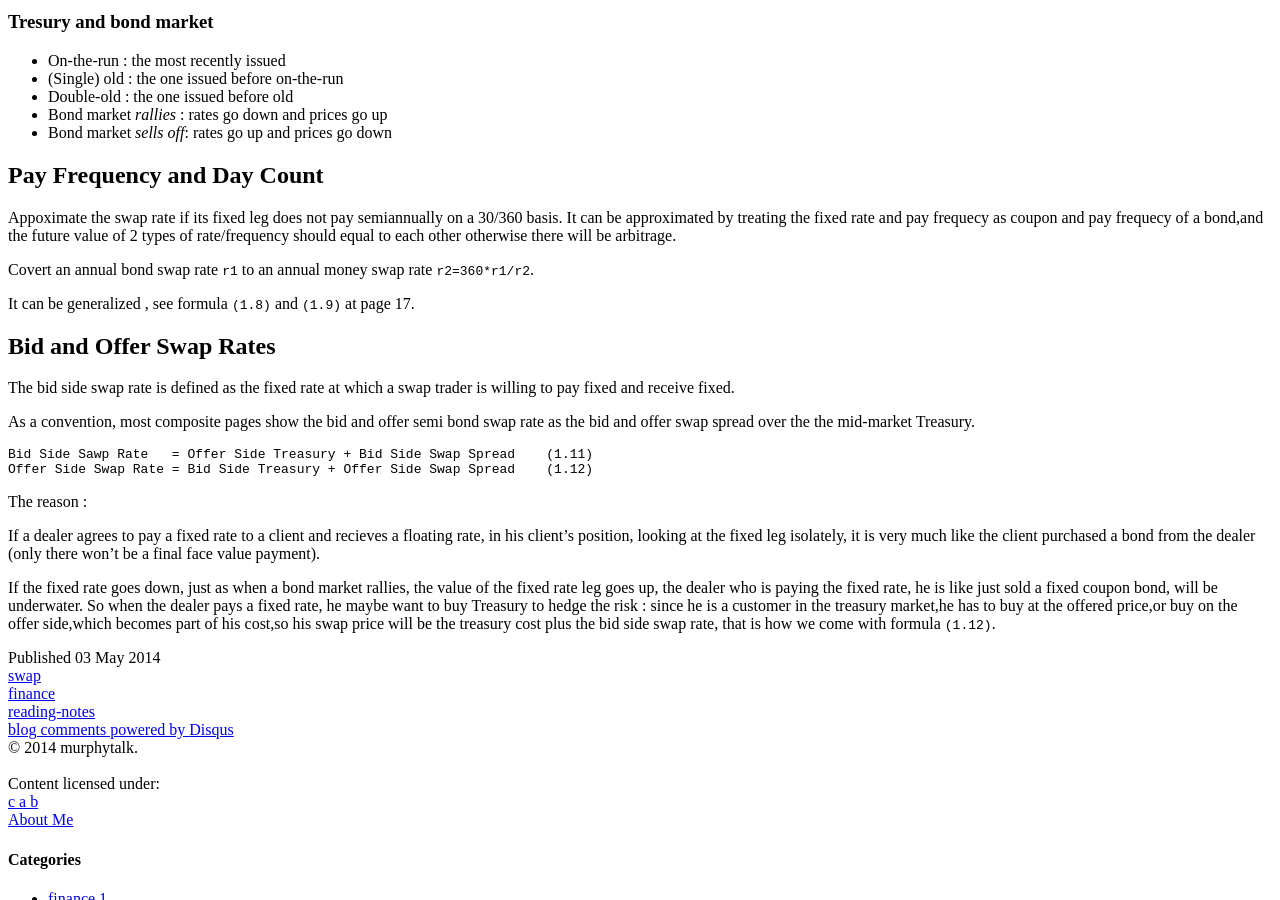
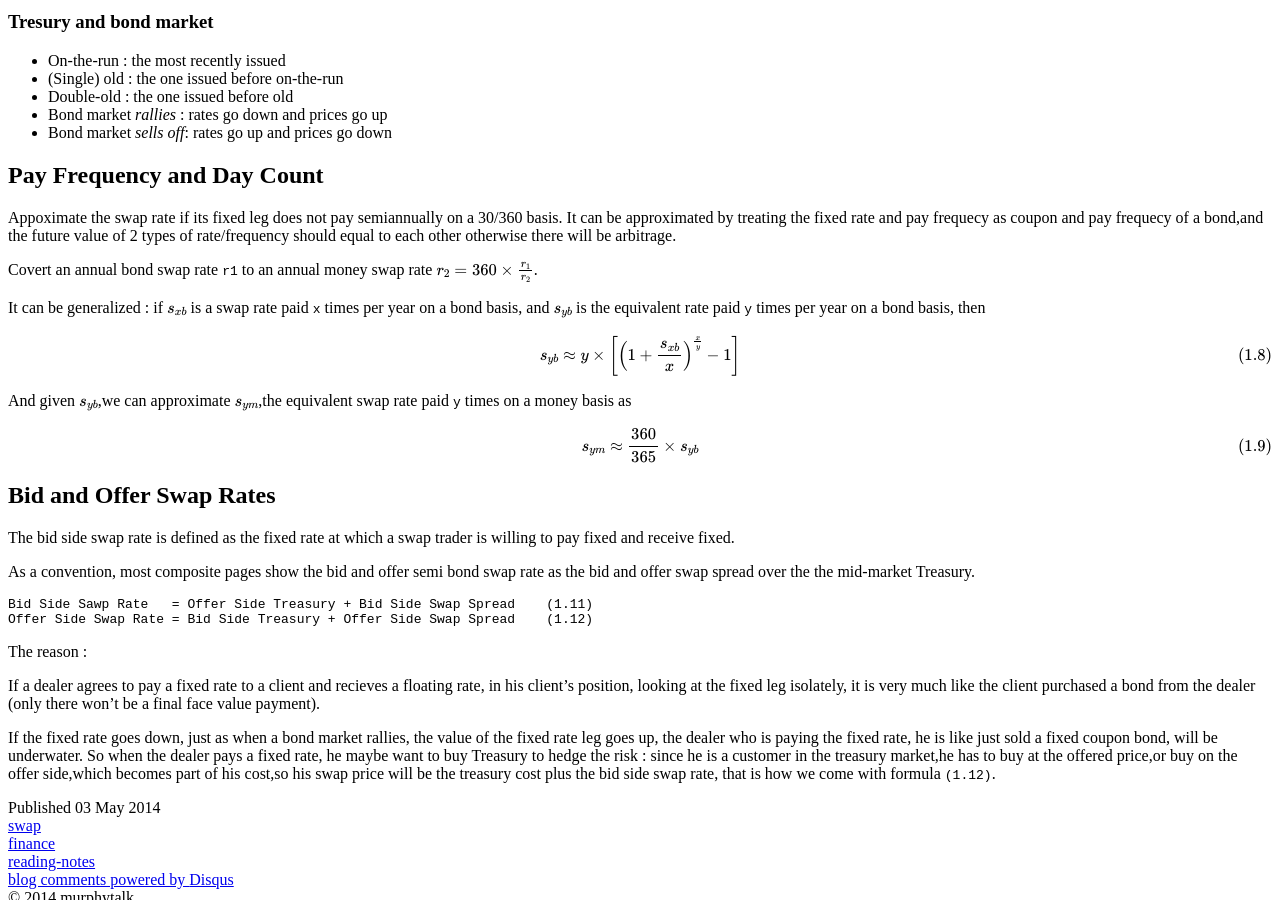
Before and after one commit to murphytalk/murphytalk.github.io, a Jekyll site: the page built from _posts/2014-05-03-interest-rate-swaps-and-other-derivatives.md, in a window 1280 px wide and 900 px high, scrolled down 1101 px. Built offline with Jekyll 4.4.1, drawn with Linux system fonts in a browser that asks for light colours; nearby versions of some CDN libraries; library files that are not in the unit come from our copies; formulas are drawn with MathJax 3; comment, search, counter and statistics services are not loaded.

```diff
--- a/_includes/themes/Snail/default.html
+++ b/_includes/themes/Snail/default.html
@@ -20,6 +20,21 @@
 	<link rel="stylesheet" href="{{ ASSET_PATH }}/google-code-prettify/prettify.css">
 	<link rel="shortcut icon" href="{{ ASSET_PATH }}/img/favicon.ico">
 	<script src="http://ajax.googleapis.com/ajax/libs/jquery/1.8.0/jquery.min.js"></script>
+<!--
+        <script type="text/x-mathjax-config">
+                 MathJax.Hub.Config({
+                    config: ["MMLorHTML.js"],
+                    jax: ["input/TeX"],
+                    "HTML-CSS": {
+                        preferredFont: "TeX",
+                        scale : 110
+                    }
+                  });
+        </script>
+-->
+	<script type="text/javascript" charset="utf-8"
+          src="http://cdn.mathjax.org/mathjax/latest/MathJax.js?config=TeX-AMS-MML_HTMLorMML">
+	</script>
 	<script src="{{ ASSET_PATH }}/google-code-prettify/prettify.js"></script>
 	<script type="text/javascript">
 	  $(function(){
--- a/_posts/2014-05-03-interest-rate-swaps-and-other-derivatives.md
+++ b/_posts/2014-05-03-interest-rate-swaps-and-other-derivatives.md
@@ -63,9 +63,15 @@ If a payment were to fall on a bad day,the actual payment date will depend on th
 
 Appoximate the swap rate if its fixed leg does not pay semiannually on a 30/360 basis. It can be approximated by treating the fixed rate and pay frequecy as coupon and pay frequecy of a bond,and the future value of 2 types of rate/frequency should equal to each other otherwise there will be arbitrage.
 
-Covert an annual bond swap rate `r1` to an annual money swap rate `r2=360*r1/r2`.
+Covert an annual bond swap rate `r1` to an annual money swap rate \\( r_2=360 \times \frac{r_1}{r_2} \\).
 
-It can be generalized , see formula `(1.8)` and `(1.9)` at page 17.
+It can be generalized : if \\( s\_{xb} \\) is a swap rate paid `x` times per year on a bond basis, and \\( s\_{yb} \\) is the equivalent rate paid `y` times per year on a bond basis, then
+
+$$ s_{yb} \approx  y \times \left[\left(1+\frac{s_{xb}}{x}\right)^{\frac{x}{y}}-1\right] \tag{1.8}$$
+
+And given \\( s\_{yb} \\),we can approximate \\( s\_{ym} \\),the equivalent swap rate paid `y` times on a money basis as
+
+$$ s_{ym} \approx \frac{360}{365} \times s_{yb} \tag{1.9}$$
 
 ## Bid and Offer Swap Rates
 
```
